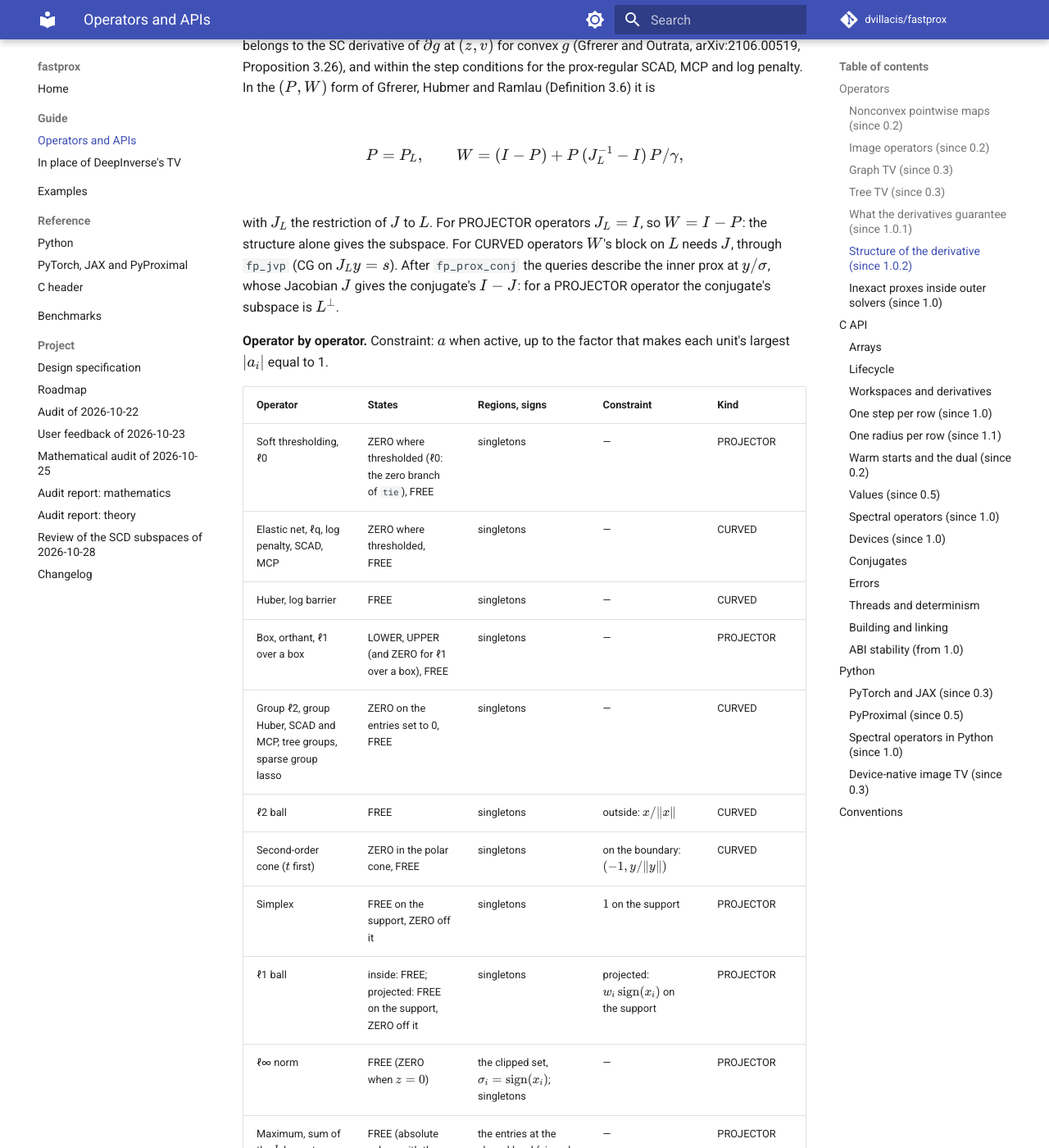
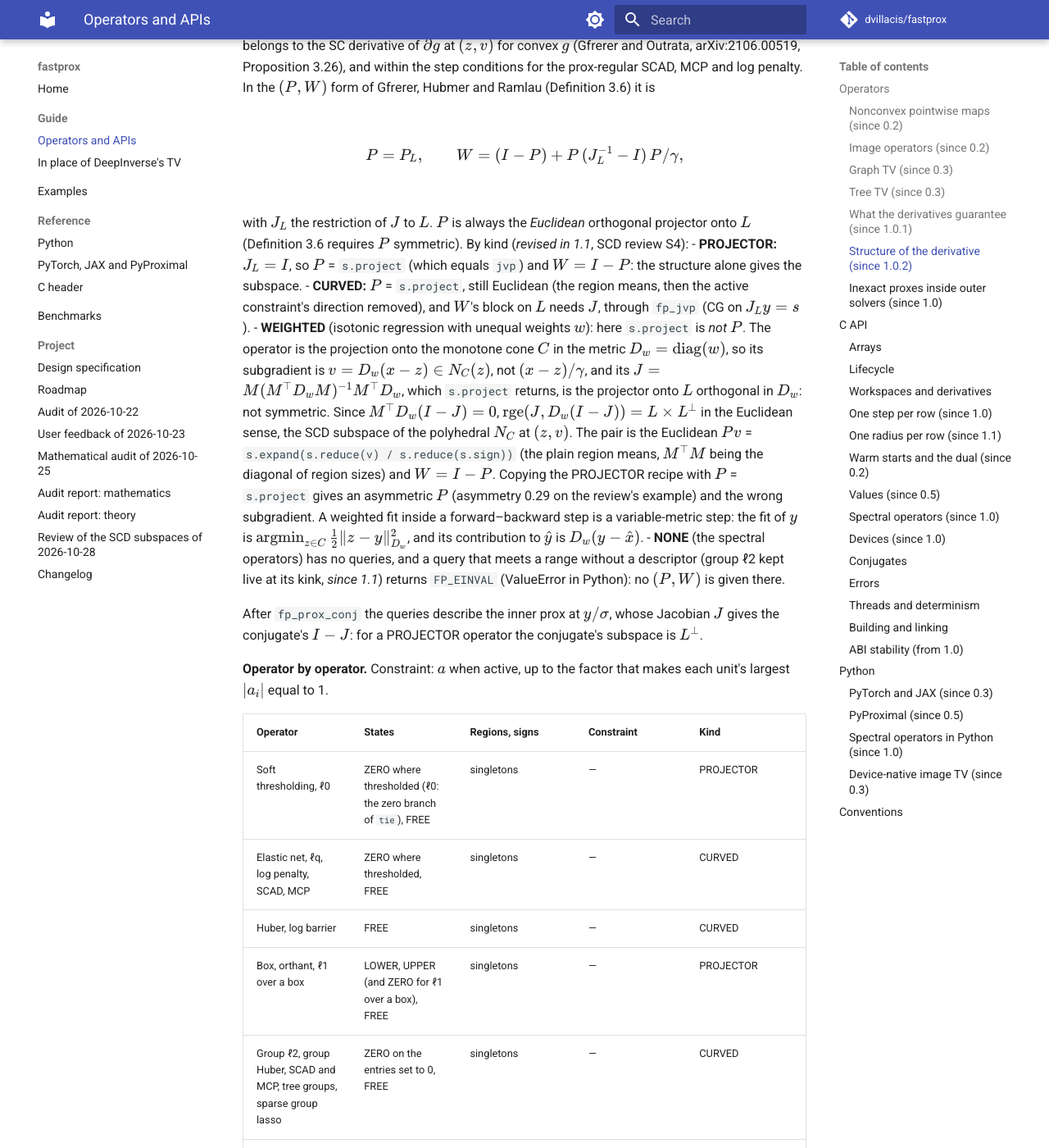
Before and after one commit to dvillacis/fastprox, an MkDocs documentation site: the page built from docs/api.md, in a window 1280 px wide and 1400 px high, scrolled down 21985 px. Shown: the whole window at 82% size. Built offline with MkDocs 1.6.1 and Material for MkDocs 9.7.7, drawn with Linux system fonts in a browser that asks for light colours; comment, search, counter and statistics services are not loaded; some of the changed text lies outside the part shown.

Commit message:
S4: the Euclidean SCD pair of weighted isotonic regression
Spec Section 7 said only that the SCD statements hold for weighted
isotonic regression "after the change of variables z -> W^1/2 z". A
caller copying examples/scd_newton_lasso.py would take P = s.project,
which for kind WEIGHTED is the projector orthogonal in diag(w), not
symmetric (asymmetry 2/7 on the review's example), with the wrong
subgradient.

docs/api.md ("SCD subspaces") and spec Section 7 now give the pair for
every kind: P is the Euclidean projector onto L, s.project for PROJECTOR
and CURVED; for WEIGHTED, v = D_w (x - z), P v = s.expand(s.reduce(v) /
s.reduce(s.sign)) and W = I - P, since M^T D_w (I - J) = 0 makes
rge(J, D_w (I - J)) = L x L^perp. The spectral operators and ranges
without a descriptor (S1) give no pair. A weighted fit inside a
forward-backward step is a variable-metric step. The Structure.project
docstring, the isotonic table row and the s.project comment point to it.

test_weighted_isotonic_euclidean_pair checks P symmetric and idempotent
with range J, and D_w (I - J) mapping into L^perp. Docs only otherwise;
CHANGELOG (Changed), ROADMAP (S4 ticked).

Co-Authored-By: Claude Opus 5.5 <noreply@anthropic.com>

```diff
--- a/docs/api.md
+++ b/docs/api.md
@@ -917,10 +917,35 @@ form of Gfrerer, Hubmer and Ramlau (Definition 3.6) it is
 
 $$P = P_L, \qquad W = (I - P) + P\,(J_L^{-1} - I)\,P / \gamma,$$
 
-with $J_L$ the restriction of $J$ to $L$. For PROJECTOR operators $J_L = I$,
-so $W = I - P$: the structure alone gives the subspace. For CURVED operators
-$W$'s block on $L$ needs $J$, through `fp_jvp` (CG on $J_L y = s$). After
-`fp_prox_conj` the queries describe the inner prox at $y/\sigma$, whose
+with $J_L$ the restriction of $J$ to $L$. $P$ is always the *Euclidean*
+orthogonal projector onto $L$ (Definition 3.6 requires $P$ symmetric). By
+kind (*revised in 1.1*, SCD review S4):
+- **PROJECTOR:** $J_L = I$, so $P$ = `s.project` (which equals `jvp`) and
+  $W = I - P$: the structure alone gives the subspace.
+- **CURVED:** $P$ = `s.project`, still Euclidean (the region means, then the
+  active constraint's direction removed), and $W$'s block on $L$ needs $J$,
+  through `fp_jvp` (CG on $J_L y = s$).
+- **WEIGHTED** (isotonic regression with unequal weights $w$): here
+  `s.project` is *not* $P$. The operator is the projection onto the
+  monotone cone $C$ in the metric $D_w = \operatorname{diag}(w)$, so its
+  subgradient is $v = D_w (x - z) \in N_C(z)$, not $(x - z)/\gamma$, and its
+  $J = M (M^\top D_w M)^{-1} M^\top D_w$, which `s.project` returns, is the
+  projector onto $L$ orthogonal in $D_w$: not symmetric. Since $M^\top D_w (I
+  - J) = 0$, $\operatorname{rge}(J, D_w (I - J)) = L \times L^\perp$ in the
+  Euclidean sense, the SCD subspace of the polyhedral $N_C$ at $(z, v)$. The
+  pair is the Euclidean
+  $P v$ = `s.expand(s.reduce(v) / s.reduce(s.sign))` (the plain region means,
+  $M^\top M$ being the diagonal of region sizes) and $W = I - P$. Copying the
+  PROJECTOR recipe with $P$ = `s.project` gives an asymmetric $P$
+  (asymmetry 0.29 on the review's example) and the wrong subgradient. A
+  weighted fit inside a forward–backward step is a variable-metric step: the
+  fit of $y$ is $\operatorname{argmin}_{z \in C} \tfrac12 \lVert z - y
+  \rVert_{D_w}^2$, and its contribution to $\hat y$ is $D_w (y - \hat x)$.
+- **NONE** (the spectral operators) has no queries, and a query that meets a
+  range without a descriptor (group ℓ2 kept live at its kink, *since 1.1*)
+  returns `FP_EINVAL` (ValueError in Python): no $(P, W)$ is given there.
+
+After `fp_prox_conj` the queries describe the inner prox at $y/\sigma$, whose
 Jacobian $J$ gives the conjugate's $I - J$: for a PROJECTOR operator the
 conjugate's subspace is $L^\perp$.
 
@@ -941,7 +966,7 @@ makes each unit's largest $|a_i|$ equal to 1.
 | ℓ∞ norm | FREE (ZERO when $z = 0$) | the clipped set, $\sigma_i = \operatorname{sign}(x_i)$; singletons | — | PROJECTOR |
 | Maximum, sum of the $k$ largest | FREE (absolute values with the sum constraint inactive: ZERO at the level) | the entries at the shared level (signed for absolute values); singletons | — | PROJECTOR |
 | Hyperplane, half-space, with a box | LOWER, UPPER on the bounds, FREE | singletons | the hyperplane, and the half-space when active: $a_i$ on the FREE entries | PROJECTOR |
-| Isotonic regression | FREE | the pooled blocks | — | PROJECTOR; WEIGHTED with unequal weights |
+| Isotonic regression | FREE | the pooled blocks | — | PROJECTOR; WEIGHTED with unequal weights (SCD pair: the Euclidean $P$, not `s.project`; see above) |
 | Sorted ℓ1 | ZERO on the block at 0, FREE | the blocks, $\sigma_i = \operatorname{sign}(x_i)$ | — | PROJECTOR |
 | 1D TV | FREE | the segments | — | PROJECTOR |
 | 1D TV ball | FREE | inside: singletons; on the sphere: the segments | on the sphere: $D^\top(w \odot \operatorname{sign}(Dz))$ | PROJECTOR |
@@ -1045,7 +1070,7 @@ s.offsets                # int64, units + 1: where each unit's regions start
 s.global_labels()        # int64, x's shape: offsets[unit] + label, -1 where not free
 s.reduce(v)              # M^T v: the signed sum of v over each region
 s.expand(c)              # M c, x's shape (0 where not free)
-s.project(v)             # P_L v (in diag(w) for "weighted"); equals jvp for "projector"
+s.project(v)             # P_L v (in diag(w) for "weighted": not the SCD P); equals jvp for "projector"
 s.dim                    # dim L per unit
 s.matrix(unit)           # M of one unit, dense (size x K)
 
```
Also changed, not shown: CHANGELOG.md (+4 -0 lines), ROADMAP.md (+1 -1 lines), docs/spec.md (+2 -1 lines), 2 other files.
